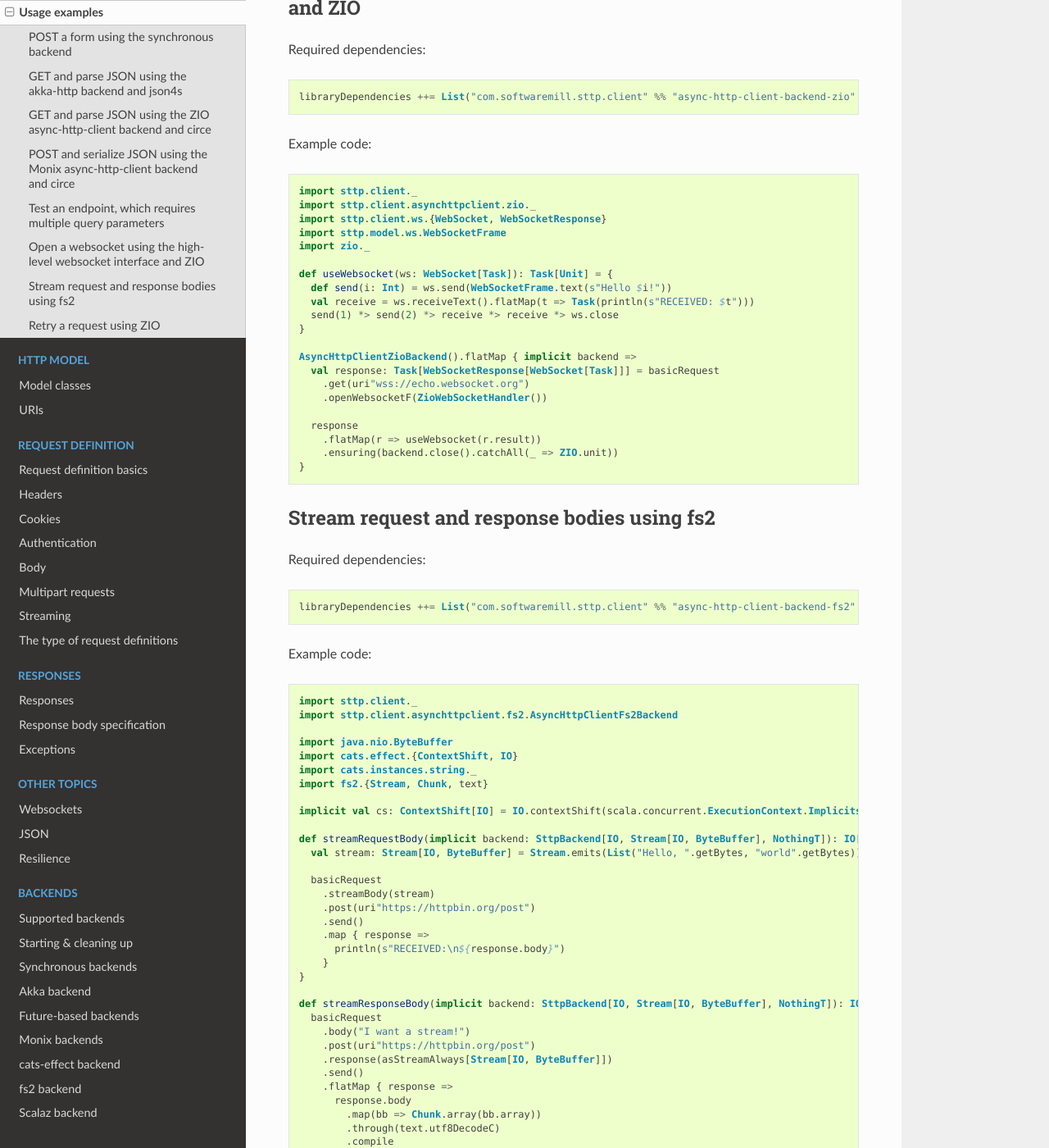
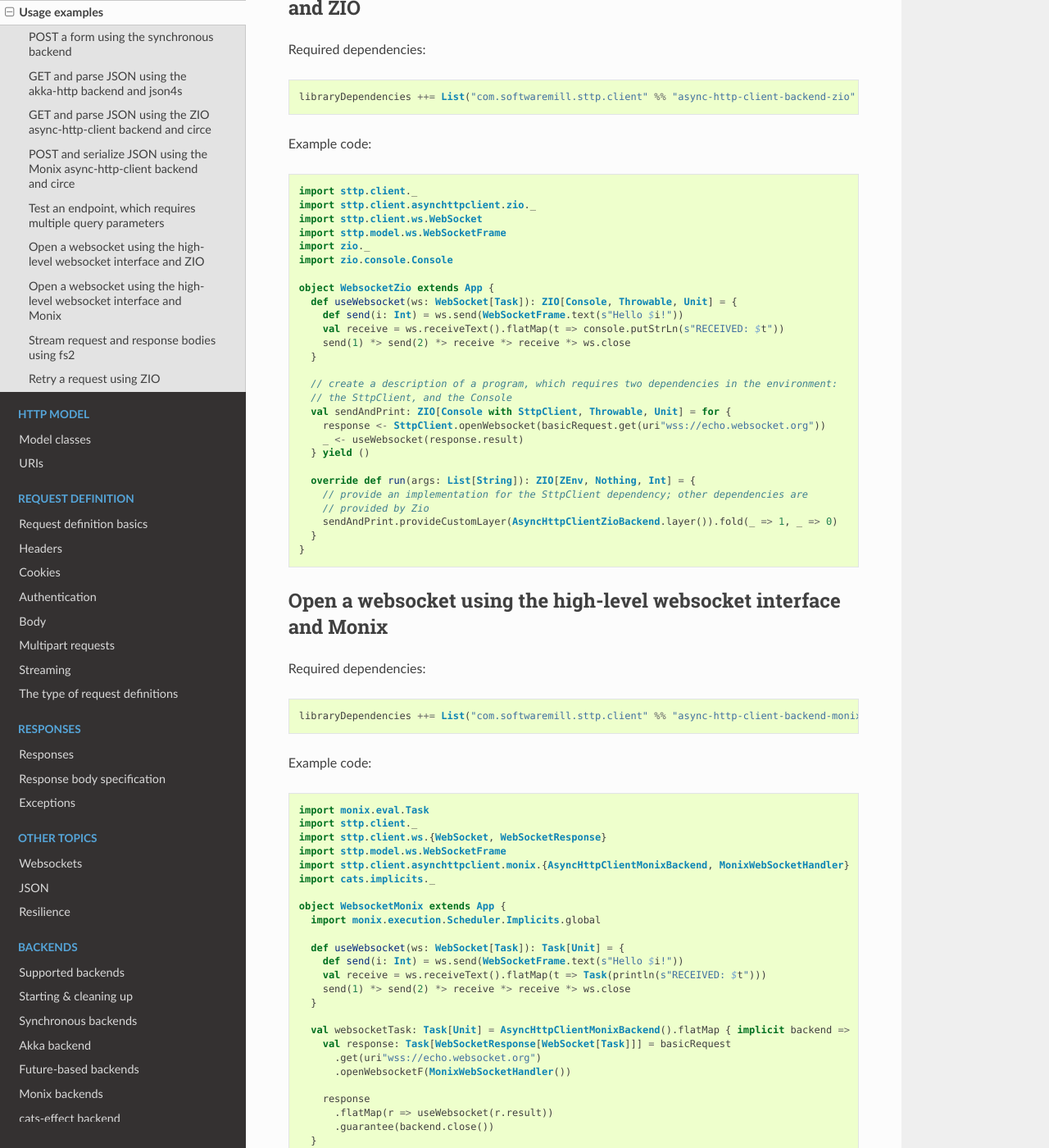
Before and after one commit to softwaremill/sttp, a Sphinx documentation site: the page built from docs/examples.md, in a window 1280 px wide and 1400 px high, scrolled down 3818 px. Shown: the whole window at 82% size. Built offline with Sphinx 7.4.7 and the Read the Docs theme 2.0.0, drawn with Linux system fonts in a browser that asks for light colours; some of the changed text lies outside the part shown.

Commit message:
Documenting alternative backend usage style

````diff
--- a/docs/examples.md
+++ b/docs/examples.md
@@ -205,24 +205,71 @@ Example code:
 ```scala
 import sttp.client._
 import sttp.client.asynchttpclient.zio._
+import sttp.client.ws.WebSocket
+import sttp.model.ws.WebSocketFrame
+import zio._
+import zio.console.Console
+
+object WebsocketZio extends App {
+  def useWebsocket(ws: WebSocket[Task]): ZIO[Console, Throwable, Unit] = {
+    def send(i: Int) = ws.send(WebSocketFrame.text(s"Hello $i!"))
+    val receive = ws.receiveText().flatMap(t => console.putStrLn(s"RECEIVED: $t"))
+    send(1) *> send(2) *> receive *> receive *> ws.close
+  }
+
+  // create a description of a program, which requires two dependencies in the environment:
+  // the SttpClient, and the Console
+  val sendAndPrint: ZIO[Console with SttpClient, Throwable, Unit] = for {
+    response <- SttpClient.openWebsocket(basicRequest.get(uri"wss://echo.websocket.org"))
+    _ <- useWebsocket(response.result)
+  } yield ()
+
+  override def run(args: List[String]): ZIO[ZEnv, Nothing, Int] = {
+    // provide an implementation for the SttpClient dependency; other dependencies are
+    // provided by Zio
+    sendAndPrint.provideCustomLayer(AsyncHttpClientZioBackend.layer()).fold(_ => 1, _ => 0)
+  }
+}
+```
+
+## Open a websocket using the high-level websocket interface and Monix
+
+Required dependencies:
+
+```scala
+libraryDependencies ++= List("com.softwaremill.sttp.client" %% "async-http-client-backend-monix" % "2.0.3")
+```
+
+Example code:
+
+```scala
+import monix.eval.Task
+import sttp.client._
 import sttp.client.ws.{WebSocket, WebSocketResponse}
 import sttp.model.ws.WebSocketFrame
-import zio._
+import sttp.client.asynchttpclient.monix.{AsyncHttpClientMonixBackend, MonixWebSocketHandler}
+import cats.implicits._
 
-def useWebsocket(ws: WebSocket[Task]): Task[Unit] = {
-  def send(i: Int) = ws.send(WebSocketFrame.text(s"Hello $i!"))
-  val receive = ws.receiveText().flatMap(t => Task(println(s"RECEIVED: $t")))
-  send(1) *> send(2) *> receive *> receive *> ws.close
-}
+object WebsocketMonix extends App {
+  import monix.execution.Scheduler.Implicits.global
 
-AsyncHttpClientZioBackend().flatMap { implicit backend =>
-  val response: Task[WebSocketResponse[WebSocket[Task]]] = basicRequest
-    .get(uri"wss://echo.websocket.org")
-    .openWebsocketF(ZioWebSocketHandler())
+  def useWebsocket(ws: WebSocket[Task]): Task[Unit] = {
+    def send(i: Int) = ws.send(WebSocketFrame.text(s"Hello $i!"))
+    val receive = ws.receiveText().flatMap(t => Task(println(s"RECEIVED: $t")))
+    send(1) *> send(2) *> receive *> receive *> ws.close
+  }
 
-  response
-    .flatMap(r => useWebsocket(r.result))
-    .ensuring(backend.close().catchAll(_ => ZIO.unit))
+  val websocketTask: Task[Unit] = AsyncHttpClientMonixBackend().flatMap { implicit backend =>
+    val response: Task[WebSocketResponse[WebSocket[Task]]] = basicRequest
+      .get(uri"wss://echo.websocket.org")
+      .openWebsocketF(MonixWebSocketHandler())
+
+    response
+      .flatMap(r => useWebsocket(r.result))
+      .guarantee(backend.close())
+  }
+
+  websocketTask.runSyncUnsafe()
 }
 ```
 
````
Also changed, not shown: README.md (+4 -0 lines), docs/how.md (+7 -0 lines), docs/index.md (+4 -0 lines), docs/requests/basics.md (+9 -3 lines), docs/websockets.md (+5 -0 lines), 2 other files.
